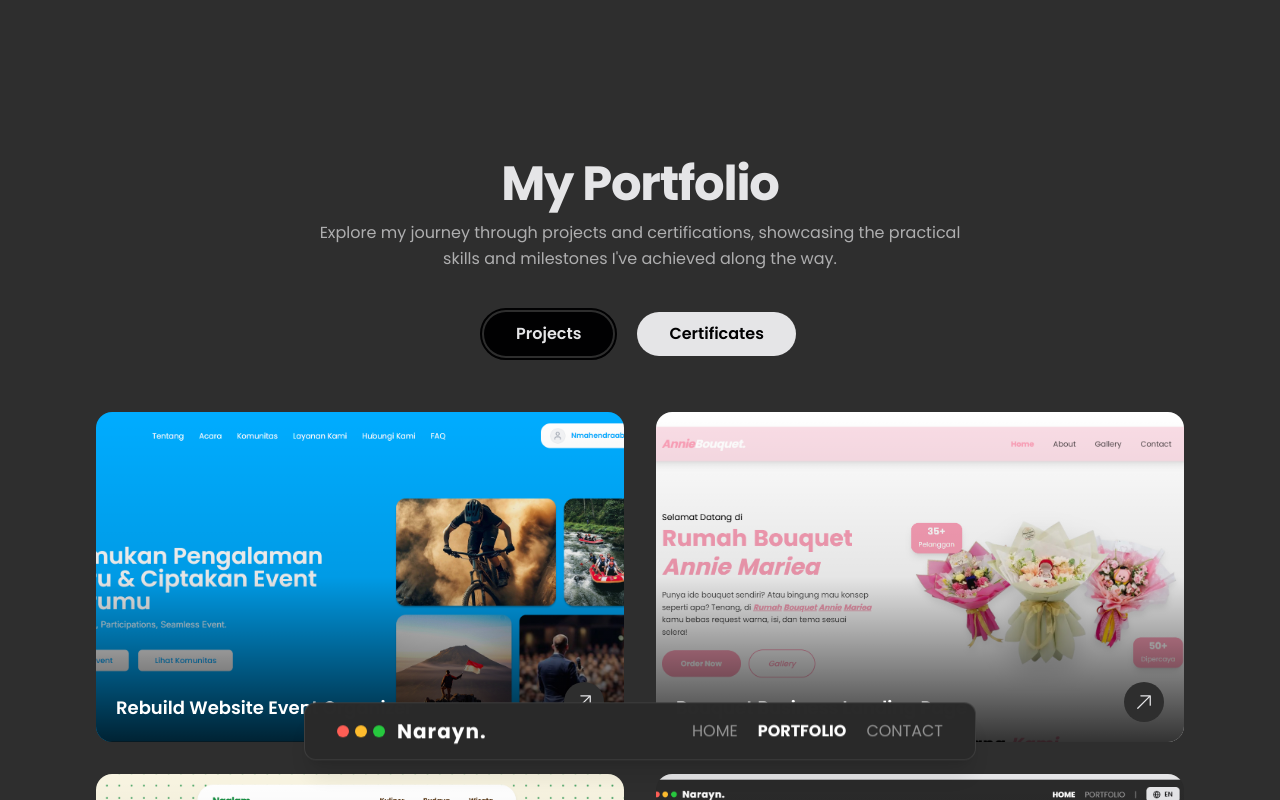
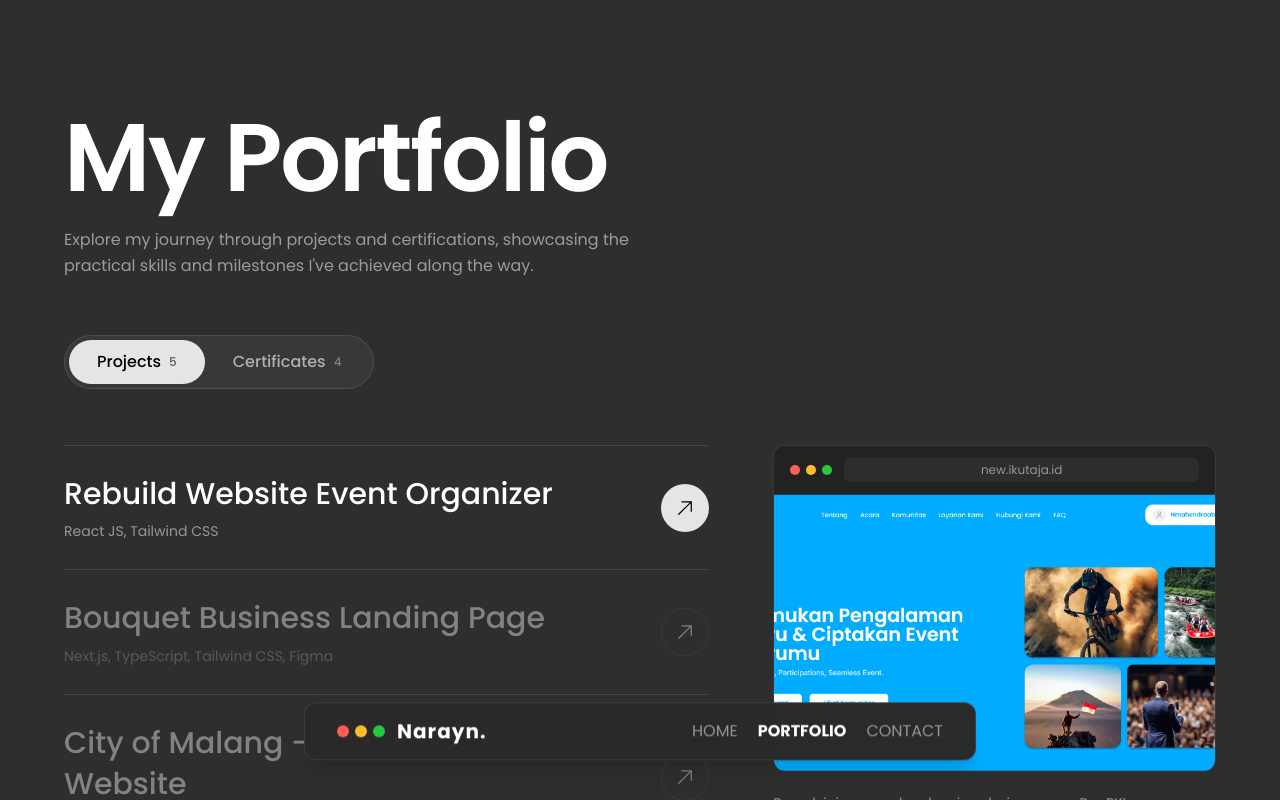
Before and after one commit to NarayanaMahendraAbimanyu/Narayana-Portfolio-Website, a Next.js app: page /portfolio in a window 1280 px wide. Shown: the top 800 px of the page. Built offline with nearby package versions, Linux system fonts and the light colour scheme.

Commit message:
Memperbarui tampilan pada halaman portfolio

```diff
--- a/app/portfolio/page.tsx
+++ b/app/portfolio/page.tsx
@@ -1,6 +1,6 @@
 'use client';
 
-import React, { useState } from 'react';
+import React, { useEffect, useState } from 'react';
 import { motion, Variants, AnimatePresence } from 'framer-motion';
 import { HiArrowUpRight } from 'react-icons/hi2';
 import { IoClose, IoExpandOutline, IoContractOutline } from 'react-icons/io5';
@@ -123,251 +123,387 @@ const certificatesData: PortfolioItem[] = [
   },
 ];
 
-const containerVariants: Variants = {
-  hidden: { opacity: 0 },
+const EASE: [number, number, number, number] = [0.16, 1, 0.3, 1];
+
+const listVariants: Variants = {
+  hidden: {},
   visible: {
-    opacity: 1,
     transition: {
-      staggerChildren: 0.12,
-      delayChildren: 0.05,
+      staggerChildren: 0.07,
     },
   },
 };
 
-const cardVariants: Variants = {
-  hidden: {
-    opacity: 0,
-    y: 50,
-    scale: 0.96,
-    filter: 'blur(4px)',
-  },
+const rowVariants: Variants = {
+  hidden: { opacity: 0, y: 18 },
   visible: {
     opacity: 1,
     y: 0,
-    scale: 1,
-    filter: 'blur(0px)',
-    transition: {
-      duration: 0.8,
-      ease: [0.16, 1, 0.3, 1],
-    },
+    transition: { duration: 0.7, ease: EASE },
   },
 };
 
+const getHost = (item: PortfolioItem): string => {
+  if (!item.link) return 'certificate';
+  try {
+    return new URL(item.link).host;
+  } catch {
+    return item.link;
+  }
+};
+
+const getSubtext = (item: PortfolioItem): string =>
+  item.techStack.length > 0
+    ? item.techStack.map((tech) => tech.name).join(', ')
+    : item.description;
+
+function WindowDot({
+  color,
+  label,
+  onClick,
+  disabled = false,
+  children,
+}: {
+  color: string;
+  label: string;
+  onClick: () => void;
+  disabled?: boolean;
+  children: React.ReactNode;
+}) {
+  return (
+    <button
+      type="button"
+      onClick={onClick}
+      disabled={disabled}
+      aria-label={label}
+      title={label}
+      className="group/dot flex h-6 w-6 items-center justify-center disabled:cursor-default"
+    >
+      <span
+        className={`flex h-3.5 w-3.5 items-center justify-center rounded-full text-[10px] text-black/70 transition-opacity duration-200 ${
+          disabled ? 'opacity-40' : ''
+        }`}
+        style={{ backgroundColor: color }}
+      >
+        <span className="opacity-100 transition-opacity duration-200 sm:opacity-0 sm:group-hover/dot:opacity-100">
+          {children}
+        </span>
+      </span>
+    </button>
+  );
+}
+
+function BrowserFrame({ item }: { item: PortfolioItem }) {
+  return (
+    <div className="overflow-hidden rounded-xl border border-white/10 bg-[#222222]">
+      <div className="flex items-center gap-3 border-b border-white/10 px-4 py-3">
+        <div className="flex gap-1.5">
+          <span className="h-2.5 w-2.5 rounded-full bg-[#FF5F56]" />
+          <span className="h-2.5 w-2.5 rounded-full bg-[#FFBD2E]" />
+          <span className="h-2.5 w-2.5 rounded-full bg-[#27C93F]" />
+        </div>
+        <div className="min-w-0 flex-1 truncate rounded-md bg-white/5 px-3 py-1 text-center text-xs text-white/50">
+          {getHost(item)}
+        </div>
+      </div>
+      <div className="relative aspect-[16/10] bg-[#1b1b1b]">
+        <img
+          src={item.image}
+          alt={item.title}
+          className="absolute inset-0 h-full w-full object-cover"
+          onError={(e) => {
+            (e.target as HTMLElement).style.display = 'none';
+          }}
+        />
+      </div>
+    </div>
+  );
+}
+
 export default function PortfolioPage() {
   const [activeTab, setActiveTab] = useState<TabType>('projects');
+  const [previewIndex, setPreviewIndex] = useState(0);
   const [selectedItem, setSelectedItem] = useState<PortfolioItem | null>(null);
   const [isFullscreen, setIsFullscreen] = useState(false);
-  const [activeHoverStack, setActiveHoverStack] = useState<string | null>(null);
 
   const currentItems = activeTab === 'projects' ? projectsData : certificatesData;
+  const previewItem = currentItems[previewIndex] ?? currentItems[0];
+
+  const tabs: { id: TabType; label: string; count: number }[] = [
+    { id: 'projects', label: 'Projects', count: projectsData.length },
+    { id: 'certificates', label: 'Certificates', count: certificatesData.length },
+  ];
+
+  const handleTabChange = (tab: TabType) => {
+    setActiveTab(tab);
+    setPreviewIndex(0);
+  };
 
   const handleCloseModal = () => {
     setSelectedItem(null);
     setIsFullscreen(false);
   };
 
+  useEffect(() => {
+    if (!selectedItem) return;
+
+    const onKeyDown = (event: KeyboardEvent) => {
+      if (event.key === 'Escape') {
+        setSelectedItem(null);
+        setIsFullscreen(false);
+      }
+    };
+
+    const previousOverflow = document.body.style.overflow;
+    document.body.style.overflow = 'hidden';
+    window.addEventListener('keydown', onKeyDown);
+
+    return () => {
+      document.body.style.overflow = previousOverflow;
+      window.removeEventListener('keydown', onKeyDown);
+    };
+  }, [selectedItem]);
+
   return (
-    <div className="min-h-screen bg-[#2E2E2E] text-[#E5E5E7] flex flex-col justify-between overflow-x-hidden">
+    <div className="flex min-h-screen flex-col justify-between overflow-x-hidden bg-[#2E2E2E] text-[#E5E5E7]">
       <Navbar />
 
-      <main className="w-full pt-32 sm:pt-36 md:pt-40 pb-20 px-4 sm:px-8 md:px-16 lg:px-24 flex-grow flex flex-col items-center">
-        <div className="max-w-6xl w-full mx-auto flex flex-col items-center">
-          <div className="text-center max-w-2xl mx-auto mb-8 sm:mb-10 px-2">
-            <h1 className="text-3xl sm:text-4xl md:text-5xl font-bold text-[#E5E5E7] mb-3 tracking-tight">
+      <main className="w-full flex-grow pb-24 pt-20 sm:pb-32 sm:pt-24 lg:pt-28">
+        <div className="mx-auto w-full max-w-7xl px-5 sm:px-10 lg:px-16">
+          <header className="max-w-3xl">
+            <h1 className="text-5xl font-semibold leading-[0.95] tracking-tight text-white sm:text-7xl lg:text-8xl">
               My Portfolio
             </h1>
-            <p className="text-xs sm:text-sm md:text-base font-normal text-[#E5E5E7]/70 leading-relaxed">
+            <p className="mt-5 max-w-xl text-sm leading-relaxed text-[#E5E5E7]/60 sm:mt-6 sm:text-base">
               Explore my journey through projects and certifications, showcasing the practical skills and milestones I&apos;ve achieved along the way.
             </p>
+          </header>
+
+          <div className="mt-10 inline-flex rounded-full border border-white/10 bg-white/5 p-1 sm:mt-14">
+            {tabs.map((tab) => {
+              const isActive = activeTab === tab.id;
+              return (
+                <button
+                  key={tab.id}
+                  type="button"
+                  onClick={() => handleTabChange(tab.id)}
+                  className={`relative rounded-full px-5 py-2 text-sm font-medium transition-colors duration-300 sm:px-7 sm:py-2.5 sm:text-base ${
+                    isActive ? 'text-[#010102]' : 'text-white/60 hover:text-white'
+                  }`}
+                >
+                  {isActive && (
+                    <motion.span
+                      layoutId="portfolio-tab-pill"
+                      transition={{ duration: 0.45, ease: EASE }}
+                      className="absolute inset-0 rounded-full bg-[#E5E5E7]"
+                    />
+                  )}
+                  <span className="relative flex items-center gap-2">
+                    {tab.label}
+                    <span className="text-xs opacity-60">{tab.count}</span>
+                  </span>
+                </button>
+              );
+            })}
           </div>
 
-          <div className="flex items-center gap-4 sm:gap-6 mb-10 sm:mb-14">
+          <div className="mt-10 grid gap-12 sm:mt-12 lg:mt-14 lg:grid-cols-12 lg:gap-16">
+            <motion.ul
+              key={activeTab}
+              variants={listVariants}
+              initial="hidden"
+              animate="visible"
+              className="border-b border-white/10 lg:col-span-7"
+            >
+              {currentItems.map((item, index) => {
+                const isActive = index === previewIndex;
+                return (
+                  <motion.li
+                    key={`${activeTab}-${item.id}`}
+                    variants={rowVariants}
+                    className="border-t border-white/10"
+                  >
                     <button
-              onClick={() => setActiveTab('projects')}
-              className={`rounded-full px-6 sm:px-8 py-2 sm:py-2.5 font-semibold text-sm sm:text-base transition-all duration-300 ${
-                activeTab === 'projects'
-                  ? 'bg-[#010102] text-[#E5E5E7] outline-2 outline-offset-2 outline-[#010102]'
-                  : 'bg-[#E5E5E7] text-[#010102] hover:bg-[#010102] hover:text-[#E5E5E7] hover:outline-2 hover:outline-offset-2 hover:outline-[#010102]'
+                      type="button"
+                      onClick={() => setSelectedItem(item)}
+                      onMouseEnter={() => setPreviewIndex(index)}
+                      onFocus={() => setPreviewIndex(index)}
+                      className={`group flex w-full items-center gap-4 py-5 text-left transition-opacity duration-300 sm:gap-6 sm:py-7 ${
+                        isActive ? 'lg:opacity-100' : 'lg:opacity-40'
                       }`}
                     >
-              Projects
-            </button>
-
-            <button
-              onClick={() => setActiveTab('certificates')}
-              className={`rounded-full px-6 sm:px-8 py-2 sm:py-2.5 font-semibold text-sm sm:text-base transition-all duration-300 ${
-                activeTab === 'certificates'
-                  ? 'bg-[#010102] text-[#E5E5E7] outline-2 outline-offset-2 outline-[#010102]'
-                  : 'bg-[#E5E5E7] text-[#010102] hover:bg-[#010102] hover:text-[#E5E5E7] hover:outline-2 hover:outline-offset-2 hover:outline-[#010102]'
-              }`}
-            >
-              Certificates
-            </button>
-          </div>
-
-          <motion.div
-            key={activeTab}
-            variants={containerVariants}
-            initial="hidden"
-            animate="visible"
-            className="grid grid-cols-1 sm:grid-cols-2 gap-5 sm:gap-6 md:gap-8 w-full"
-          >
-            {currentItems.map((item) => (
-              <motion.div
-                key={item.id}
-                variants={cardVariants}
-                onClick={() => setSelectedItem(item)}
-                className="group/card relative w-full aspect-[16/10] rounded-2xl overflow-hidden cursor-pointer"
-              >
+                      <div className="relative aspect-[16/10] w-24 shrink-0 overflow-hidden rounded-lg bg-[#222222] sm:w-40 lg:hidden">
                         <img
                           src={item.image}
                           alt={item.title}
-                  className="absolute inset-0 w-full h-full object-cover transition-transform duration-500 group-hover/card:scale-105"
+                          className="absolute inset-0 h-full w-full object-cover"
                           onError={(e) => {
                             (e.target as HTMLElement).style.display = 'none';
                           }}
                         />
+                      </div>
 
-                <div className="absolute inset-0 bg-gradient-to-t from-black/80 via-black/10 to-transparent" />
+                      <div className="min-w-0 flex-1">
+                        <h2 className="text-lg font-medium leading-snug text-white sm:text-2xl lg:text-3xl">
+                          {item.title}
+                        </h2>
+                        <p className="mt-1.5 line-clamp-1 text-xs text-white/50 sm:text-sm">
+                          {getSubtext(item)}
+                        </p>
+                      </div>
 
-                <div className="absolute bottom-0 left-0 right-0 flex items-end justify-between gap-3 p-3 sm:p-4 md:p-5">
-                  <p className="flex-1 min-w-0 truncate text-left text-sm sm:text-base md:text-lg font-semibold text-white">
-                    {item.title}
+                      <span
+                        className={`flex h-10 w-10 shrink-0 items-center justify-center rounded-full border border-white/15 text-white transition-colors duration-300 sm:h-12 sm:w-12 ${
+                          isActive
+                            ? 'lg:border-transparent lg:bg-[#E5E5E7] lg:text-[#010102]'
+                            : ''
+                        }`}
+                      >
+                        <HiArrowUpRight className="text-lg transition-transform duration-300 group-hover:translate-x-0.5 group-hover:-translate-y-0.5 sm:text-xl" />
+                      </span>
+                    </button>
+                  </motion.li>
+                );
+              })}
+            </motion.ul>
+
+            <aside className="hidden lg:col-span-5 lg:block">
+              <div className="sticky top-24">
+                <AnimatePresence mode="wait">
+                  <motion.div
+                    key={`${activeTab}-${previewIndex}`}
+                    initial={{ opacity: 0, y: 12 }}
+                    animate={{ opacity: 1, y: 0 }}
+                    exit={{ opacity: 0 }}
+                    transition={{ duration: 0.3, ease: 'easeOut' }}
+                  >
+                    <BrowserFrame item={previewItem} />
+                    <p className="mt-5 line-clamp-3 text-sm leading-relaxed text-white/50">
+                      {previewItem.description}
                     </p>
-
-                  <button className="shrink-0 w-9 h-9 sm:w-10 sm:h-10 rounded-full bg-[#2E2E2E] flex items-center justify-center transition-transform duration-300 group-hover/card:scale-110">
-                    <HiArrowUpRight className="text-[#E5E5E7] text-lg sm:text-xl" />
-                  </button>
+                  </motion.div>
+                </AnimatePresence>
               </div>
-              </motion.div>
-            ))}
-          </motion.div>
+            </aside>
+          </div>
         </div>
       </main>
 
       <AnimatePresence>
         {selectedItem && (
           <motion.div
+            key="portfolio-overlay"
             initial={{ opacity: 0 }}
             animate={{ opacity: 1 }}
             exit={{ opacity: 0 }}
             transition={{ duration: 0.3 }}
-            className="fixed inset-0 z-50 flex items-center justify-center bg-black/80 backdrop-blur-md p-4 sm:p-6 md:p-10"
+            onClick={handleCloseModal}
+            className={`fixed inset-0 z-50 flex items-end justify-center bg-black/75 backdrop-blur-sm sm:items-center ${
+              isFullscreen ? 'p-0' : 'p-0 sm:p-6 lg:p-10'
+            }`}
           >
-            <div className="absolute top-5 right-5 sm:top-8 sm:right-8 z-20 flex items-center gap-3 sm:gap-4">
-              <button
-                onClick={() => setIsFullscreen(!isFullscreen)}
-                className="p-2 sm:p-2.5 rounded-full bg-white/10 hover:bg-white/20 text-white transition-colors duration-300"
-                title={isFullscreen ? 'Exit Fullscreen' : 'Fullscreen'}
+            <motion.div
+              role="dialog"
+              aria-modal="true"
+              aria-label={selectedItem.title}
+              onClick={(e) => e.stopPropagation()}
+              initial={{ opacity: 0, y: 40, scale: 0.97 }}
+              animate={{ opacity: 1, y: 0, scale: 1 }}
+              exit={{ opacity: 0, y: 40, scale: 0.97 }}
+              transition={{ duration: 0.45, ease: EASE }}
+              className={`flex flex-col overflow-hidden border border-white/10 bg-[#292929] shadow-2xl ${
+                isFullscreen
+                  ? 'h-full w-full rounded-none'
+                  : 'max-h-[92vh] w-full max-w-5xl rounded-t-3xl sm:rounded-2xl'
+              }`}
             >
-                {isFullscreen ? (
-                  <IoContractOutline className="text-xl sm:text-2xl" />
-                ) : (
-                  <IoExpandOutline className="text-xl sm:text-2xl" />
-                )}
-              </button>
-              <button
-                onClick={handleCloseModal}
-                className="p-2 sm:p-2.5 rounded-full bg-white/10 hover:bg-white/20 text-white transition-colors duration-300"
-                title="Close"
+              <div className="flex shrink-0 items-center gap-3 border-b border-white/10 bg-[#222222] px-4 py-2.5 sm:px-5 sm:py-3">
+                <div className="flex items-center gap-0.5">
+                  <WindowDot color="#FF5F56" label="Close" onClick={handleCloseModal}>
+                    <IoClose />
+                  </WindowDot>
+                  <WindowDot
+                    color="#FFBD2E"
+                    label="Exit fullscreen"
+                    onClick={() => setIsFullscreen(false)}
+                    disabled={!isFullscreen}
                   >
-                <IoClose className="text-xl sm:text-2xl" />
-              </button>
+                    <IoContractOutline />
+                  </WindowDot>
+                  <WindowDot
+                    color="#27C93F"
+                    label="Enter fullscreen"
+                    onClick={() => setIsFullscreen(true)}
+                    disabled={isFullscreen}
+                  >
+                    <IoExpandOutline />
+                  </WindowDot>
                 </div>
 
-            <motion.div
-              initial={{ scale: 0.9, y: 30, opacity: 0 }}
-              animate={{ scale: 1, y: 0, opacity: 1 }}
-              exit={{ scale: 0.9, y: 30, opacity: 0 }}
-              transition={{ duration: 0.4, ease: [0.16, 1, 0.3, 1] }}
-              className={`bg-[#2E2E2E] text-[#E5E5E7] transition-all duration-500 overflow-y-auto ${
-                isFullscreen
-                  ? 'fixed inset-0 rounded-none p-6 sm:p-12 md:p-16 flex flex-col justify-center'
-                  : 'relative w-full max-w-5xl rounded-3xl p-6 sm:p-8 md:p-12 shadow-2xl max-h-[90vh]'
+                <div className="min-w-0 flex-1 truncate rounded-md bg-white/5 px-3 py-1.5 text-center text-xs text-white/50 sm:text-sm">
+                  {getHost(selectedItem)}
+                </div>
+
+                <div className="hidden w-[76px] sm:block" />
+              </div>
+
+              <div className="overflow-y-auto">
+                <div
+                  className={`grid grid-cols-1 gap-8 p-5 sm:p-8 lg:grid-cols-12 lg:gap-12 lg:p-10 ${
+                    isFullscreen ? 'mx-auto w-full max-w-7xl' : ''
                   }`}
                 >
-              <div className="grid grid-cols-1 md:grid-cols-12 gap-6 sm:gap-8 md:gap-10 items-start">
-                <div className="md:col-span-7 flex flex-col gap-6">
-                  <div className="w-full aspect-[16/10] rounded-2xl overflow-hidden relative shadow-inner bg-[#1a1a1a]">
+                  <div className="lg:col-span-7">
+                    <div className="relative aspect-[16/10] overflow-hidden rounded-xl bg-[#1b1b1b]">
                       <img
                         src={selectedItem.image}
                         alt={selectedItem.title}
-                      className="absolute inset-0 w-full h-full object-cover"
+                        className="absolute inset-0 h-full w-full object-cover"
                         onError={(e) => {
                           (e.target as HTMLElement).style.display = 'none';
                         }}
                       />
                     </div>
+                  </div>
 
-                  {selectedItem.techStack && selectedItem.techStack.length > 0 && (
+                  <div className="flex flex-col gap-6 lg:col-span-5">
+                    <h2 className="text-2xl font-semibold leading-tight tracking-tight text-white sm:text-3xl lg:text-4xl">
+                      {selectedItem.title}
+                    </h2>
+
+                    <p className="text-sm leading-relaxed text-[#E5E5E7]/75 sm:text-base">
+                      {selectedItem.description}
+                    </p>
+
+                    {selectedItem.techStack.length > 0 && (
                       <div className="flex flex-col gap-3">
-                      <h3 className="text-lg sm:text-xl font-bold text-white tracking-wide">
-                        Tech Stack
-                      </h3>
-                      <div className="flex flex-wrap items-center gap-4 sm:gap-6 pt-2">
-                        {selectedItem.techStack.map((tech, index) => (
-                          <div
-                            key={index}
-                            className="relative flex flex-col items-center"
-                            onMouseEnter={() => setActiveHoverStack(tech.name)}
-                            onMouseLeave={() => setActiveHoverStack(null)}
+                        <span className="text-sm text-white/50">Built with</span>
+                        <ul className="flex flex-wrap gap-2">
+                          {selectedItem.techStack.map((tech) => (
+                            <li
+                              key={tech.name}
+                              className="flex items-center gap-2 rounded-full border border-white/10 bg-white/5 py-1.5 pl-3 pr-4 text-sm text-white/90 [&_svg]:!text-base"
                             >
-                            <AnimatePresence>
-                              {activeHoverStack === tech.name && (
-                                <motion.div
-                                  initial={{ opacity: 0, y: 10, scale: 0.85 }}
-                                  animate={{ opacity: 1, y: 0, scale: 1 }}
-                                  exit={{ opacity: 0, y: 8, scale: 0.85 }}
-                                  transition={{ duration: 0.2, ease: 'easeOut' }}
-                                  className="absolute bottom-full mb-3 z-30 flex flex-col items-center pointer-events-none"
-                                >
-                                  <div className="bg-[#E5E5E7] text-[#010102] px-3.5 py-1.5 rounded-xl shadow-xl flex flex-col items-center min-w-[110px] text-center">
-                                    <span className="text-xs font-bold leading-tight">
+                              {tech.icon}
                               {tech.name}
-                                    </span>
-                                    <span className="text-[10px] font-medium text-gray-600 leading-tight">
-                                      {tech.subtext}
-                                    </span>
-                                  </div>
-                                  <div className="w-0 h-0 border-l-[6px] border-l-transparent border-r-[6px] border-r-transparent border-t-[6px] border-t-[#E5E5E7] -mt-[1px]" />
-                                </motion.div>
-                              )}
-                            </AnimatePresence>
-
-                            <div className="p-3 rounded-2xl bg-white/5 border border-white/10 hover:border-white/30 hover:bg-white/10 transition-all duration-300 cursor-pointer">
-                              {tech.icon}
-                            </div>
-                          </div>
+                            </li>
                           ))}
-                      </div>
+                        </ul>
                       </div>
                     )}
-                </div>
-
-                <div className="md:col-span-5 flex flex-col gap-3 sm:gap-4">
-                  <h2 className="text-2xl sm:text-3xl md:text-4xl font-bold text-white tracking-tight leading-tight">
-                    {selectedItem.title}
-                  </h2>
-                  <div className="flex flex-col gap-1">
-                    <span className="text-base sm:text-lg font-bold text-white">
-                      Description
-                    </span>
-                    <p className="text-sm sm:text-base font-normal text-[#E5E5E7]/80 leading-relaxed">
-                      {selectedItem.description}
-                    </p>
-                  </div>
 
                     {selectedItem.link && (
                       <a
                         href={selectedItem.link}
                         target="_blank"
                         rel="noopener noreferrer"
-                      className="mt-2 inline-flex w-fit items-center gap-2 rounded-full bg-[#E5E5E7] text-[#010102] font-semibold text-sm sm:text-base px-5 sm:px-6 py-2.5 sm:py-3 transition-transform duration-300 hover:scale-105"
+                        className="inline-flex w-fit items-center gap-2 rounded-full bg-[#E5E5E7] px-5 py-2.5 text-sm font-semibold text-[#010102] transition-transform duration-300 hover:scale-105 sm:px-6 sm:py-3 sm:text-base"
                       >
                         <span>Visit Website</span>
                         <HiArrowUpRight className="text-base sm:text-lg" />
                       </a>
                     )}
+                  </div>
                 </div>
               </div>
             </motion.div>
```
Lines whose indentation alone changed are shown as unchanged.
